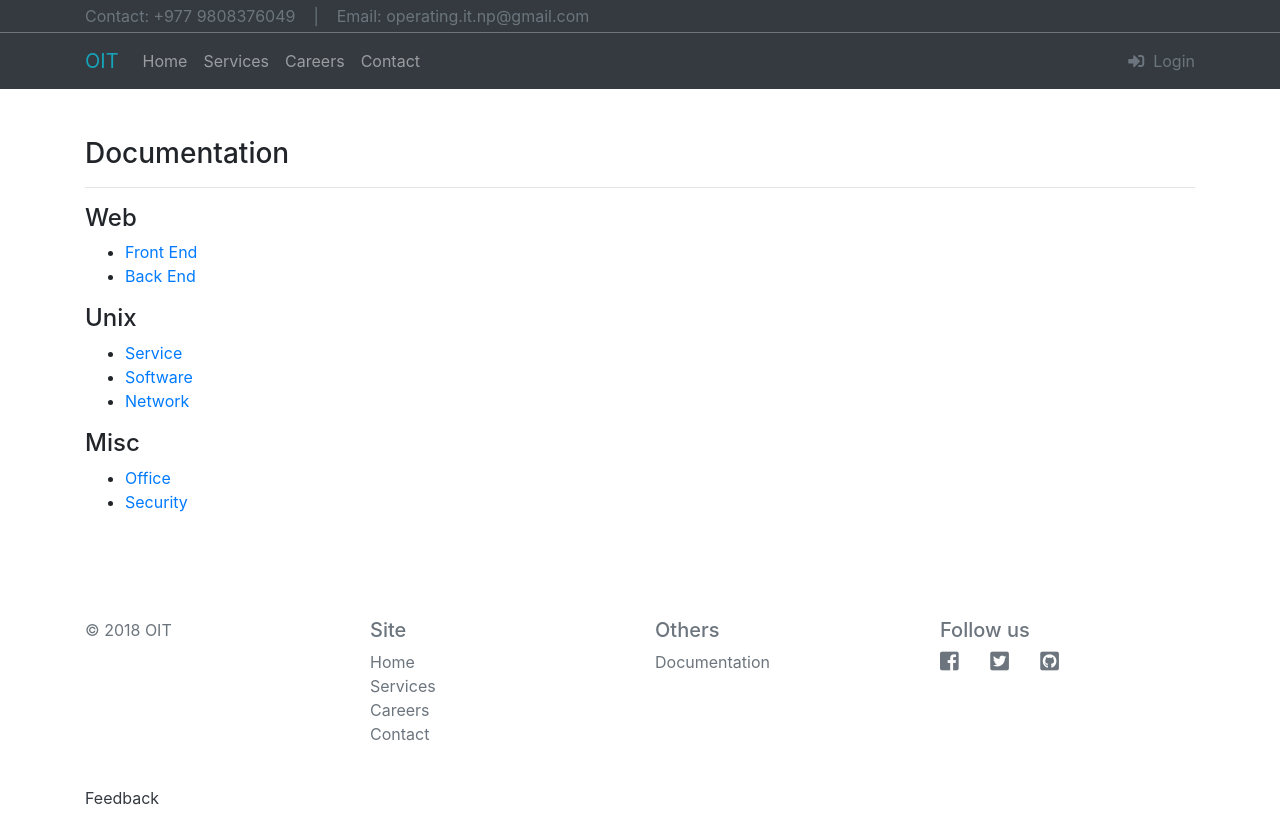
After one commit to navrang-hotel/oit, a Django app: page /documentation/ in a window 1280 px wide. The commit adds this page. Run offline with Django 3.2, Linux system fonts and the light colour scheme; some libraries are stand-ins or nearby versions.

Commit message:
Updated FE; new pages

```diff
--- a/base/templates/base/base_generic.html
+++ b/base/templates/base/base_generic.html
@@ -36,7 +36,7 @@
       </div>
       <nav class="navbar navbar-expand-lg navbar-dark bg-dark border-top border-secondary">
         <div class="container">
-          <a class="navbar-brand text-info" href="#">
+          <a class="navbar-brand text-info" href="{% url 'base-index' %}">
           {% load static %}
             <!--<img src="{% static 'base/img/ofavicon_1.png' %}" width="30" height="30" class="d-inline-block align-top" alt="" />-->
             OIT
@@ -105,14 +105,14 @@
             </div>
             <div class="col-sm-3 py-3 text-secondary">
               <h5>Site</h5>
-              <a class="text-secondary" href="">Home</a><br/>
-              <a class="text-secondary" href="">Services</a><br/>
-              <a class="text-secondary" href="">Careers</a><br/>
-              <a class="text-secondary" href="">Contact</a><br/>
+              <a class="text-secondary" href="{% url 'base-index' %}">Home</a><br/>
+              <a class="text-secondary" href="{% url 'base-services' %}">Services</a><br/>
+              <a class="text-secondary" href="{% url 'base-careers' %}">Careers</a><br/>
+              <a class="text-secondary" href="{% url 'base-contact' %}">Contact</a><br/>
             </div>
             <div class="col-sm-3 py-3 text-secondary">
               <h5>Others</h5>
-              <a class="text-secondary" href="">Documentation</a><br/>
+              <a class="text-secondary" href="{% url 'base-documentation' %}">Documentation</a><br/>
             </div>
             <div class="col-sm-3 py-3 text-secondary">
               <h5>Follow us</h5>
@@ -128,7 +128,7 @@
 
       <div class="container-fluid nb-bg-fdgray my-0 py-2 nb-font-sm">
         <div class="container">
-          <a href="" class="text-dark">Feedback</a>&nbsp;&nbsp;&nbsp;&nbsp;&nbsp;&nbsp;
+          <a href="{% url 'base-feedback' %}" class="text-dark">Feedback</a>&nbsp;&nbsp;&nbsp;&nbsp;&nbsp;&nbsp;
         </div>
       </div>
     </footer>
--- /dev/null
+++ b/base/templates/base/documentation.html
@@ -0,0 +1,28 @@
+{% extends 'base/base_generic.html' %}
+
+<!-- Which block to show active? -->
+
+{% block content %}
+
+    <div class="container py-5">
+      <h3>Documentation</h3>
+      <hr />
+      <h4>Web</h4>
+      <ul>
+        <li><a href="">Front End</a></li>
+        <li><a href="">Back End</a></li>
+      </ul>
+      <h4>Unix</h4>
+      <ul>
+        <li><a href="">Service</a></li>
+        <li><a href="">Software</a></li>
+        <li><a href="">Network</a></li>
+      </ul>
+      <h4>Misc</h4>
+      <ul>
+        <li><a href="">Office</a></li>
+        <li><a href="">Security</a></li>
+      </ul>
+    </div>
+
+{% endblock %}
--- a/base/templates/base/uproject_detail.html
+++ b/base/templates/base/uproject_detail.html
@@ -43,7 +43,8 @@
 
     <div class="container">
       <hr/>
-      <a href="">Write Comment</a>&nbsp;&nbsp;&nbsp;&nbsp;
+      <a href="">Edit</a>&nbsp;&nbsp;&nbsp;&nbsp;
+      <a href="">Comment</a>&nbsp;&nbsp;&nbsp;&nbsp;
       <a href="">Report Issue</a>&nbsp;&nbsp;&nbsp;&nbsp;
       <a href="">Get Support</a>&nbsp;&nbsp;&nbsp;&nbsp;
     </div>
--- a/base/urls.py
+++ b/base/urls.py
@@ -23,4 +23,7 @@ urlpatterns = [
     path('dashboard/', views.dashboard, name='base-dashboard'),
     path('dashboard/uprofile/', views.uprofile, name='base-dashboard-uprofile'),
     path('dashboard/uproject/<int:pk>/', views.ProjectDetailView.as_view(), name='base-dashboard-uproject'),
+    path('documentation/', views.documentation, name='base-documentation'),
+    path('feedback/', views.feedback, name='base-feedback'),
+    path('start/', views.ostart, name='base-start'),
 ]
--- a/base/views.py
+++ b/base/views.py
@@ -109,3 +109,27 @@ class ProjectDetailView(DetailView):
 
     model = Project
     template_name = 'base/uproject_detail.html'
+
+def documentation(request):
+    """View function for documentation page."""
+
+    template = 'base/documentation.html'
+    context = {}
+
+    return render(request, template, context)
+
+def feedback(request):
+    """View function for feedback page."""
+
+    template = 'base/feedback.html'
+    context = {}
+
+    return render(request, template, context)
+
+def ostart(request):
+    """View function for ostart page."""
+
+    template = 'base/ostart.html'
+    context = {}
+
+    return render(request, template, context)
```
Also changed, not shown: base/templates/base/feedback.html (added, +12 -0 lines), base/templates/base/index.html (+34 -12 lines), base/templates/base/ostart.html (added, +11 -0 lines).
